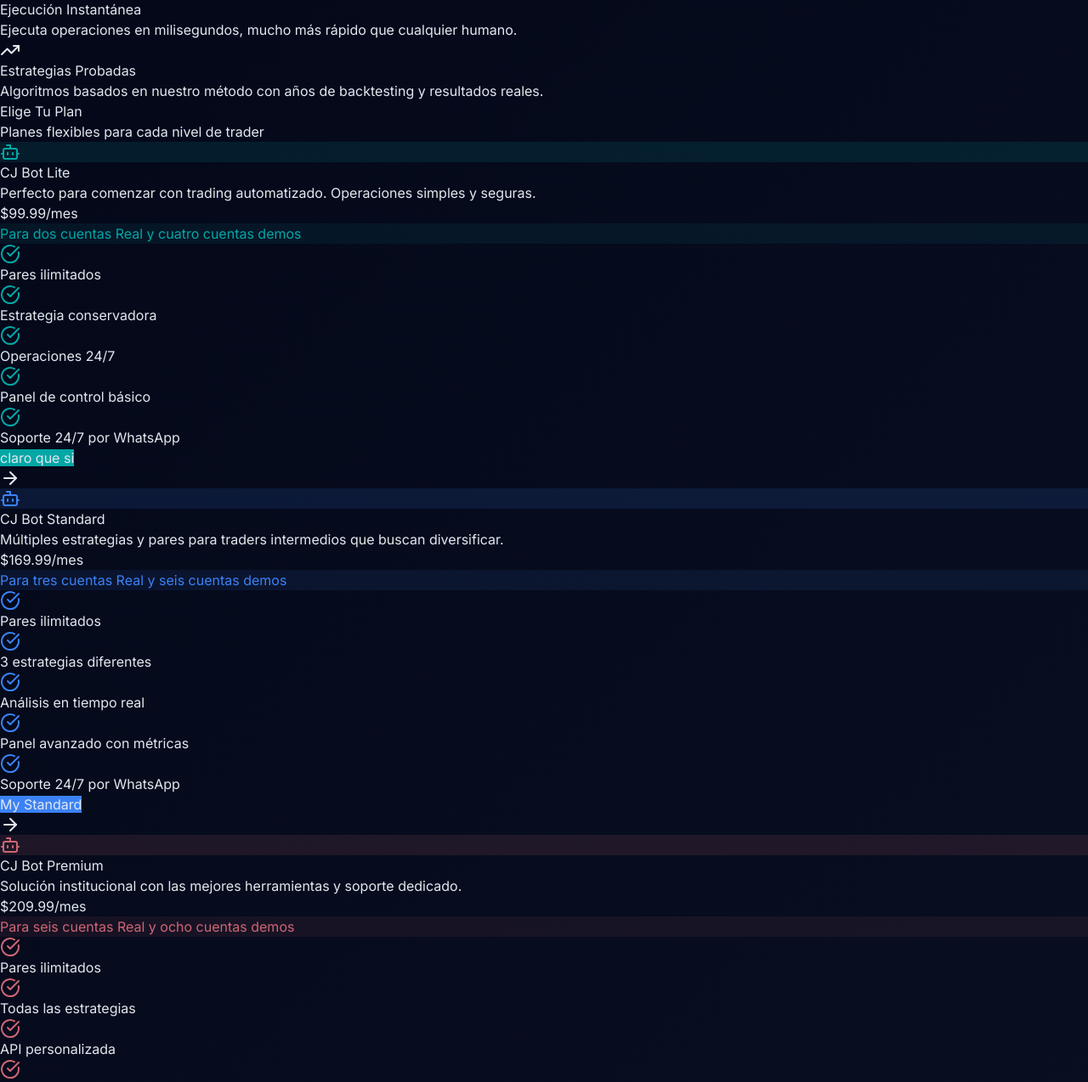
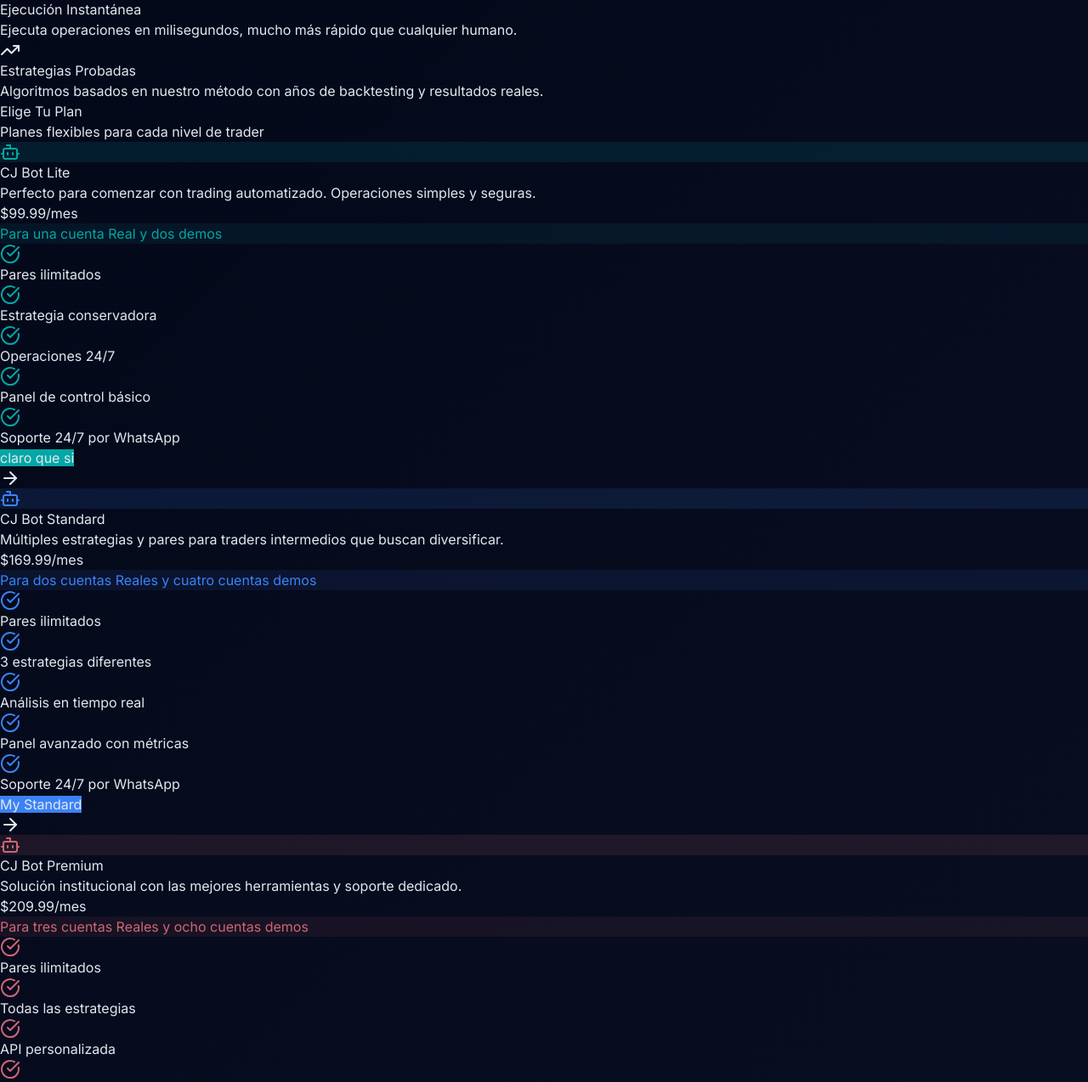
Before and after one commit to cjjunior1/nesux-trading, a Next.js app: page /bots in a window 1280 px wide. Shown: the part 829-2103 px from the top of the page at 85% size. Built offline with nearby package versions, Linux system fonts and the light colour scheme; no server answers.

Commit message:
Bots: actualizar textos de cuentas Reales/demos por plan

```diff
--- a/app/bots/page.tsx
+++ b/app/bots/page.tsx
@@ -26,7 +26,7 @@
   {
     name: " CJ Bot Lite",
     description: "Perfecto para comenzar con trading automatizado. Operaciones simples y seguras.",
-    accounts: "Para dos cuentas Real y cuatro cuentas demos",
+    accounts: "Para una cuenta Real y dos demos",
     price: 99.99,
     period: "mes",
     features: [
@@ -43,7 +43,7 @@
   {
     name: "CJ Bot Standard",
     description: "Múltiples estrategias y pares para traders intermedios que buscan diversificar.",
-    accounts: "Para tres cuentas Real y seis cuentas demos",
+    accounts: "Para dos cuentas Reales y cuatro cuentas demos",
     price: 169.99,
     period: "mes",
     popular: true,
@@ -61,7 +61,7 @@
   {
     name: "CJ Bot Premium",
     description: "Solución institucional con las mejores herramientas y soporte dedicado.",
-    accounts: "Para seis cuentas Real y ocho cuentas demos",
+    accounts: "Para tres cuentas Reales y ocho cuentas demos",
     price: 209.99,
     period: "mes",
     features: [
```
